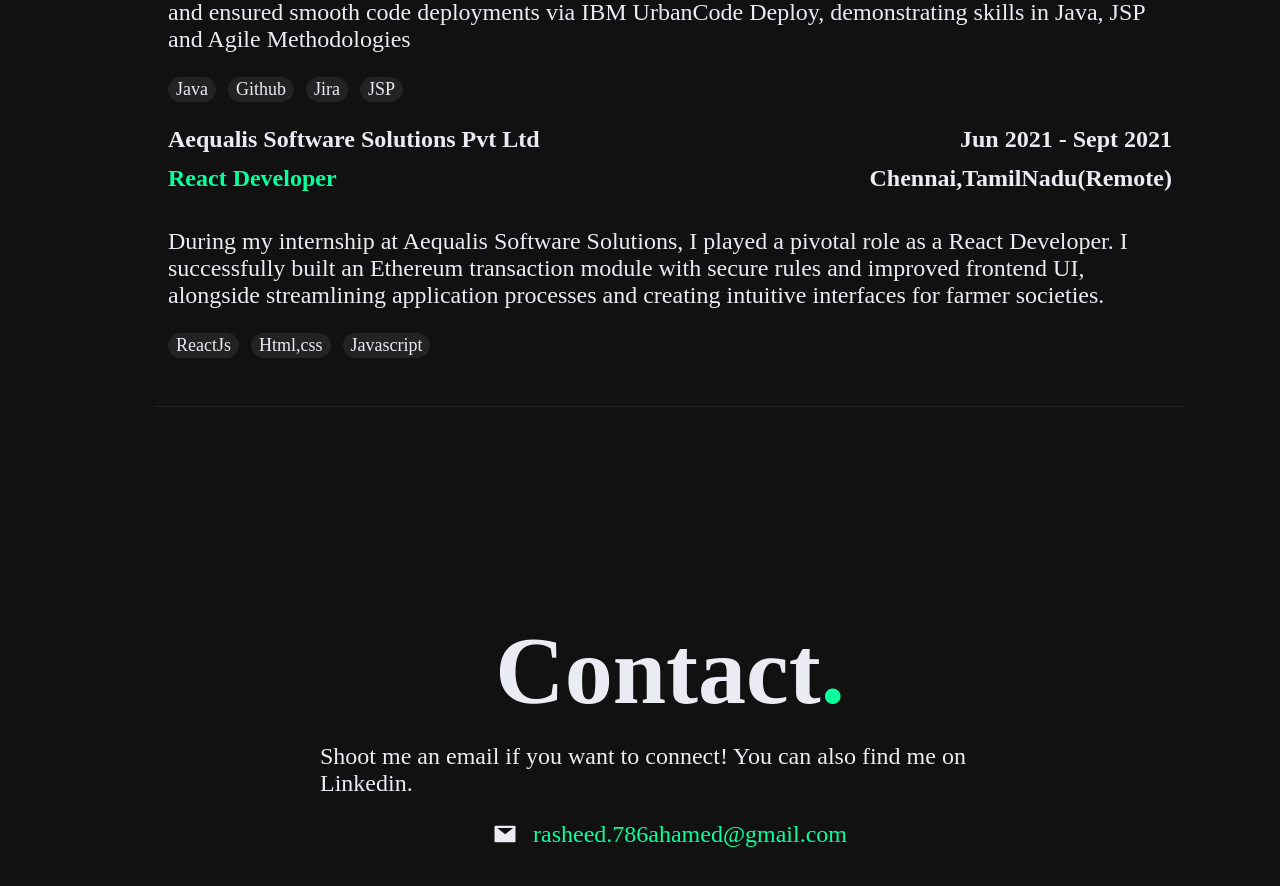
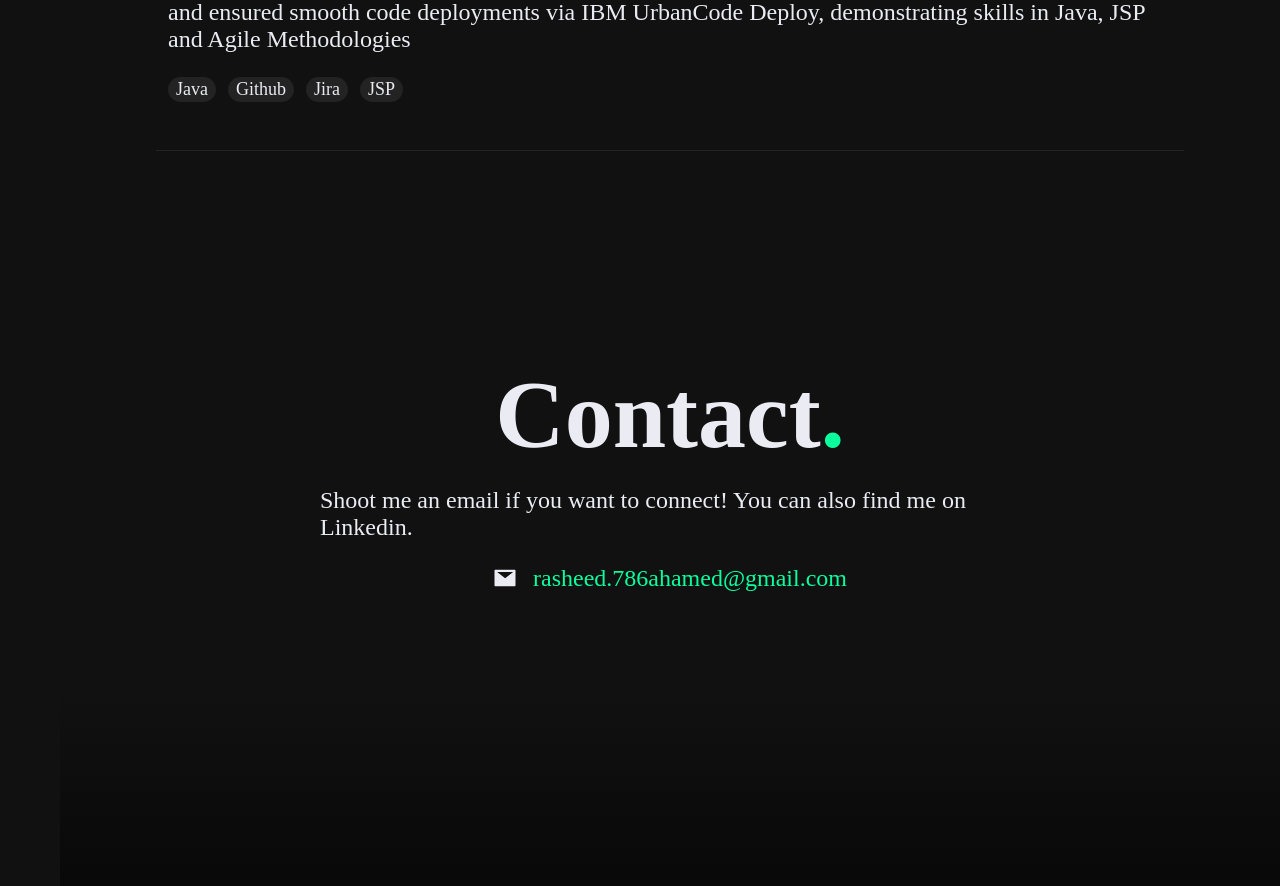
Before and after one commit to ACEXRA/rasheed, a React (Create React App) app: page / in a window 1280 px wide. Shown: the part 2348-3234 px from the top of the page. Built offline with nearby package versions, Linux system fonts and the light colour scheme; a web font is replaced by a local one.

Commit message:
Experience changes

```diff
--- a/src/components/pages/Experience.js
+++ b/src/components/pages/Experience.js
@@ -48,34 +48,6 @@
             <span className="item">JSP</span>
           </div>
         </Reveal>
-        <Reveal width={true}>
-          <div className="experience_heading">
-            <span>Aequalis Software Solutions Pvt Ltd</span>
-            <span>Jun 2021 - Sept 2021</span>
-          </div>
-        </Reveal>
-        <Reveal width={true}>
-          <div className="experience_heading">
-            <span style={{ color: "#0aff9d" }}>React Developer</span>
-            <span>Chennai,TamilNadu(Remote)</span>
-          </div>
-        </Reveal>
-        <Reveal>
-          <p>
-            During my internship at Aequalis Software Solutions, I played a
-            pivotal role as a React Developer. I successfully built an Ethereum
-            transaction module with secure rules and improved frontend UI,
-            alongside streamlining application processes and creating intuitive
-            interfaces for farmer societies.
-          </p>
-        </Reveal>
-        <Reveal>
-          <div className="experience_items">
-            <span className="item">ReactJs</span>
-            <span className="item">Html,css</span>
-            <span className="item">Javascript</span>
-          </div>
-        </Reveal>
       </div>
     </div>
   );
```
